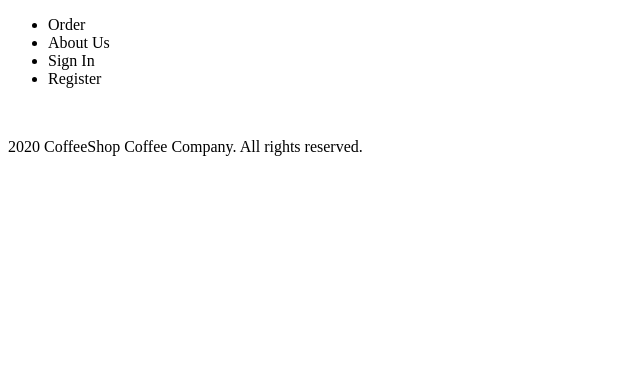
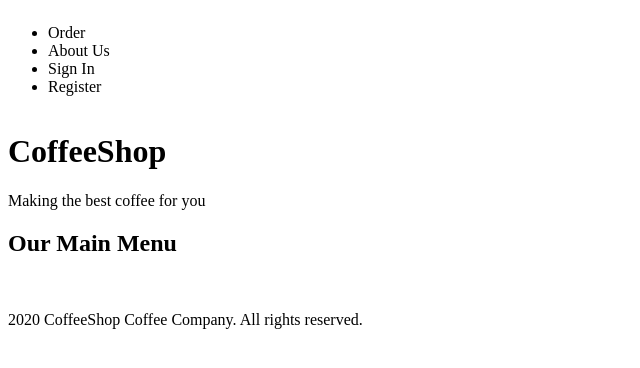
Before and after one commit to gesorto/coffeeshop, a plain HTML site: page index.html in a window 1280 px wide. Shown: the whole page, without its empty margins (0-640 px from the left). Drawn offline with Linux system fonts and the light colour scheme.

Commit message:
Tratando de establecer el HTML

```diff
--- a/index.html
+++ b/index.html
@@ -4,9 +4,10 @@
     <meta charset="UTF-8">
     <meta name="viewport" content="width=device-width, initial-scale=1.0">
     <title>Document</title>
+    <link rel="stylesheet" href="style.css">
 </head>
 <body>
-    <header>
+    <header class="flex-item">
         <nav>
             <ul>
                 <li>Order</li>
@@ -16,11 +17,14 @@
             </ul>
         </nav>
     </header>
-    <main>
+    <main class="flex-item">
         <div id="cover-image">
 
         </div>
         <div id="general-info">
+            <h1>CoffeeShop</h1>
+            <p>Making the best coffee for you</p>
+            <h2>Our Main Menu</h2>
             <div id="grid-container">
                 <div></div>
                 <div></div>
@@ -29,7 +33,7 @@
             </div>
         </div>
     </main>
-    <footer>
+    <footer class="flex-item">
         <img src="" alt="">
         <img src="" alt="">
         <p>2020 CoffeeShop Coffee Company. All rights reserved.</p>
--- a/style.css
+++ b/style.css
@@ -0,0 +1,10 @@
+body{
+    display: flex;
+    flex-direction: column;
+    justify-content: center;
+    align-content: space-around;
+}
+
+#cover-image{
+    background-image: url("img/coffeeshop.jpg");
+}
```
